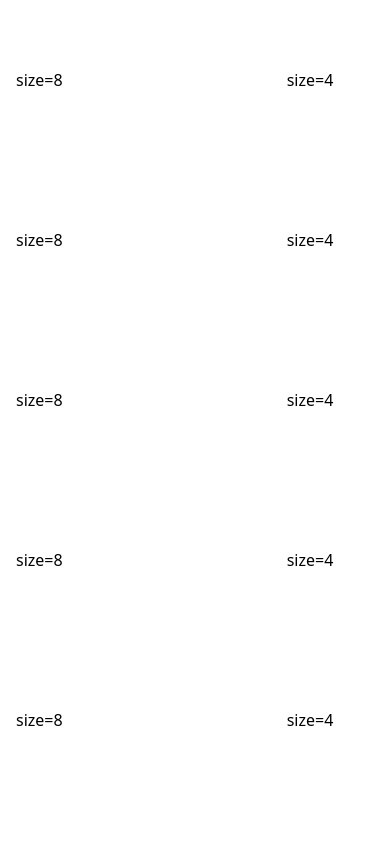
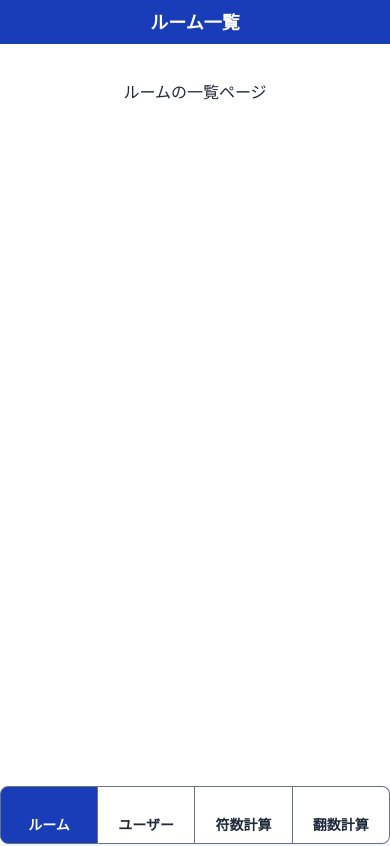
Before and after one commit to cocoro0611/MJApp-react, a Next.js app: page /rooms in a window 390 px wide. Shown: the top 846 px of the page. Built offline with nearby package versions, Linux system fonts and the light colour scheme; some icons are missing; what @mui/material-nextjs would draw is missing.

Commit message:
ユーザページの完成

```diff
--- a/src/app/fu-count/page.tsx
+++ b/src/app/fu-count/page.tsx
@@ -1,5 +1,13 @@
+import Header from "@/src/components/layout/Header";
+import Main from "@/src/components/layout/Main";
+
 const FuCountPage = () => {
-  return <div>符数のカウントページ</div>;
+  return (
+    <>
+      <Header title="　" isBackIcon={false} />
+      <Main>符数のカウントページ</Main>
+    </>
+  );
 };
 
 export default FuCountPage;
--- a/src/app/han-count/page.tsx
+++ b/src/app/han-count/page.tsx
@@ -1,5 +1,13 @@
+import Header from "@/src/components/layout/Header";
+import Main from "@/src/components/layout/Main";
+
 const HanCountPage = () => {
-  return <div>翻数のカウントページ</div>;
+  return (
+    <>
+      <Header title="　" isBackIcon={false} />
+      <Main>翻数のカウントページ</Main>
+    </>
+  );
 };
 
 export default HanCountPage;
--- a/src/app/layout.tsx
+++ b/src/app/layout.tsx
@@ -19,8 +19,7 @@ export default function RootLayout({
       </head>
       <AppRouterCacheProvider>
         <body className="bg-blue-50 min-h-screen">
-          {/* MEMO:relativeにより子要素ではabsoluteでcontainer内の相対座標で設定可 */}
-          <div className="container mx-auto relative bg-white min-h-screen shadow-xl">
+          <div className="container mx-auto bg-white min-h-screen shadow-xl">
             <div className="pb-20">{children}</div>
             <Footer />
           </div>
--- a/src/app/rooms/page.tsx
+++ b/src/app/rooms/page.tsx
@@ -1,57 +1,12 @@
-import { Grid, ListItem } from "@mui/material";
+import Header from "@/src/components/layout/Header";
+import Main from "@/src/components/layout/Main";
 
 const RoomsPage = () => {
   return (
-    <div>
-      <Grid container spacing={2}>
-        <Grid size={8}>
-          <ListItem className="h-40">size=8</ListItem>
-        </Grid>
-        <Grid size={4}>
-          <ListItem className="h-40">size=4</ListItem>
-        </Grid>
-      </Grid>
-      <Grid container spacing={2}>
-        <Grid size={8}>
-          <ListItem className="h-40">size=8</ListItem>
-        </Grid>
-        <Grid size={4}>
-          <ListItem className="h-40">size=4</ListItem>
-        </Grid>
-      </Grid>
-      <Grid container spacing={2}>
-        <Grid size={8}>
-          <ListItem className="h-40">size=8</ListItem>
-        </Grid>
-        <Grid size={4}>
-          <ListItem className="h-40">size=4</ListItem>
-        </Grid>
-      </Grid>
-      <Grid container spacing={2}>
-        <Grid size={8}>
-          <ListItem className="h-40">size=8</ListItem>
-        </Grid>
-        <Grid size={4}>
-          <ListItem className="h-40">size=4</ListItem>
-        </Grid>
-      </Grid>
-      <Grid container spacing={2}>
-        <Grid size={8}>
-          <ListItem className="h-40">size=8</ListItem>
-        </Grid>
-        <Grid size={4}>
-          <ListItem className="h-40">size=4</ListItem>
-        </Grid>
-      </Grid>
-      <Grid container spacing={2}>
-        <Grid size={8}>
-          <ListItem className="h-40">size=8</ListItem>
-        </Grid>
-        <Grid size={4}>
-          <ListItem className="h-40">size=4</ListItem>
-        </Grid>
-      </Grid>
-    </div>
+    <>
+      <Header title="ルーム一覧" isBackIcon={false} />
+      <Main>ルームの一覧ページ</Main>
+    </>
   );
 };
 
--- a/src/components/nav/ToastButton.tsx
+++ b/src/components/nav/ToastButton.tsx
@@ -1,10 +1,11 @@
 "use client";
 
-import { ReactNode } from "react";
 import Button from "../ui/Button";
 import Snackbar, { SnackbarCloseReason } from "@mui/material/Snackbar";
 import Alert from "@mui/material/Alert";
+import { ReactNode } from "react";
 import { useState } from "react";
+import { TOAST_TIME } from "@/src/constants";
 
 interface ToastButtonProps {
   children: ReactNode;
@@ -45,7 +46,7 @@ const ToastButton = ({
       </Button>
       <Snackbar
         open={open}
-        autoHideDuration={1000}
+        autoHideDuration={TOAST_TIME}
         onClose={handleClose}
         anchorOrigin={{ vertical: "top", horizontal: "center" }}
       >
--- a/src/components/ui/Button.tsx
+++ b/src/components/ui/Button.tsx
@@ -21,7 +21,7 @@ const Button = ({
     <button
       onClick={onClick}
       type={type}
-      className={`rounded px-4 py-2 ${color} ${className}`}
+      className={`rounded  px-4 py-2 ${color} ${className}`}
     >
       {children}
     </button>
--- /dev/null
+++ b/src/constants/index.ts
@@ -0,0 +1,2 @@
+// Toast通知の表示時間（ミリ秒
+export const TOAST_TIME: number = 700;
--- a/src/lib/models/users/create.ts
+++ b/src/lib/models/users/create.ts
@@ -4,6 +4,7 @@ import { v4 } from "uuid";
 import { db } from "../db";
 import type { UserData } from "./type";
 import { redirect } from "next/navigation";
+import { TOAST_TIME } from "@/src/constants";
 
 type UserCreateData = Omit<UserData, "createdAt" | "updatedAt">;
 
@@ -15,7 +16,7 @@ export const createUser = async (data: FormData) => {
   };
   await db.insertInto("User").values(userData).execute();
 
-  // Toastの都合上1s遅延を設定
-  await new Promise((resolve) => setTimeout(resolve, 1000));
+  // Toast通知の都合上遅延を設定
+  await new Promise((resolve) => setTimeout(resolve, TOAST_TIME));
   redirect("/users/");
 };
--- a/src/lib/models/users/delete.ts
+++ b/src/lib/models/users/delete.ts
@@ -2,12 +2,13 @@
 
 import { db } from "../db";
 import { redirect } from "next/navigation";
+import { TOAST_TIME } from "@/src/constants";
 
 export const deleteUser = async (data: FormData) => {
   const userId = data.get("id") as string;
   await db.deleteFrom("User").where("id", "=", userId).execute();
 
-  // Toastの都合上1s遅延を設定
-  await new Promise((resolve) => setTimeout(resolve, 1000));
+  // Toastの都合上遅延を設定
+  await new Promise((resolve) => setTimeout(resolve, TOAST_TIME));
   redirect("/users");
 };
--- a/src/lib/models/users/update.ts
+++ b/src/lib/models/users/update.ts
@@ -3,6 +3,7 @@
 import { db } from "../db";
 import type { UserData } from "./type";
 import { redirect } from "next/navigation";
+import { TOAST_TIME } from "@/src/constants";
 
 type UserUpdateData = Omit<UserData, "createdAt">;
 
@@ -16,7 +17,7 @@ export const updateUser = async (data: FormData) => {
   };
   await db.updateTable("User").set(userData).where("id", "=", userId).execute();
 
-  // Toastの都合上1s遅延を設定
-  await new Promise((resolve) => setTimeout(resolve, 1000));
+  // Toastの都合上遅延を設定
+  await new Promise((resolve) => setTimeout(resolve, TOAST_TIME));
   redirect("/users");
 };
--- a/src/styles/globals.css
+++ b/src/styles/globals.css
@@ -53,20 +53,22 @@
 }
 
 @layer Containers {
+  /* 固定するために container mx-auto fixed を指定する必要あり */
   .header-container {
-    @apply absolute w-full top-0 z-10;
+    @apply container mx-auto fixed top-0 z-10;
     @apply font-bold text-lg;
     @apply bg-blue-800 text-white;
   }
   .footer-container {
-    @apply absolute w-full bottom-0 z-10;
+    @apply container mx-auto fixed bottom-0 z-10;
     @apply font-bold text-sm;
   }
 }
 
 @layer SpecialButton {
   .fixed-btn {
-    @apply absolute bottom-24 right-10 z-10;
+    @apply fixed bottom-[10vh] z-10;
+    @apply right-[4vh] md:right-[8vh] lg:right-[12vh] xl:right-[16vh];
     @apply px-5 py-3 text-3xl rounded-xl;
   }
 }
```
Also changed, not shown: 1 other file (tests, documents, lock files or other folders).
